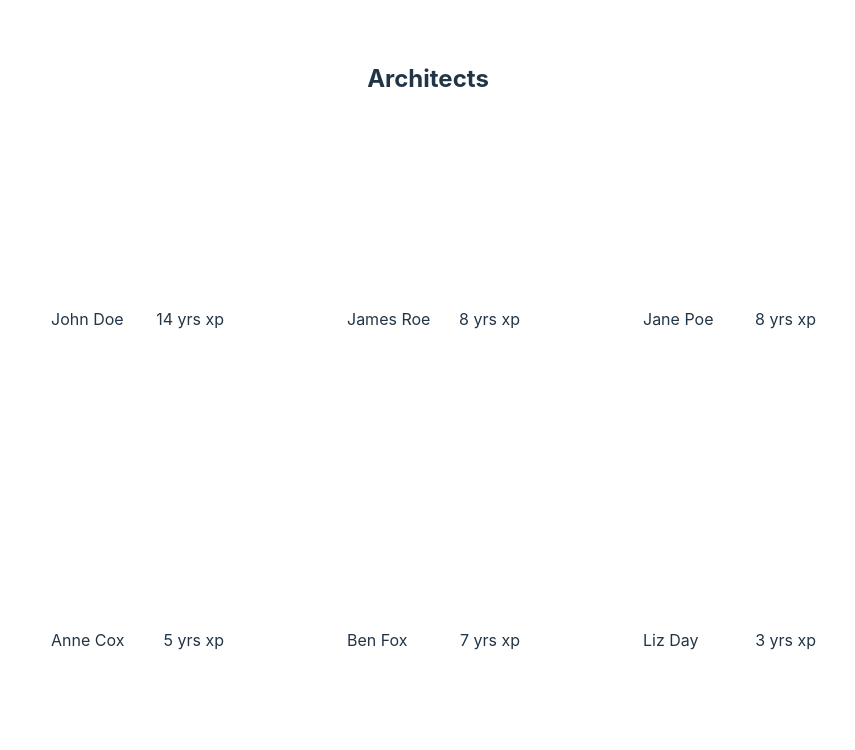
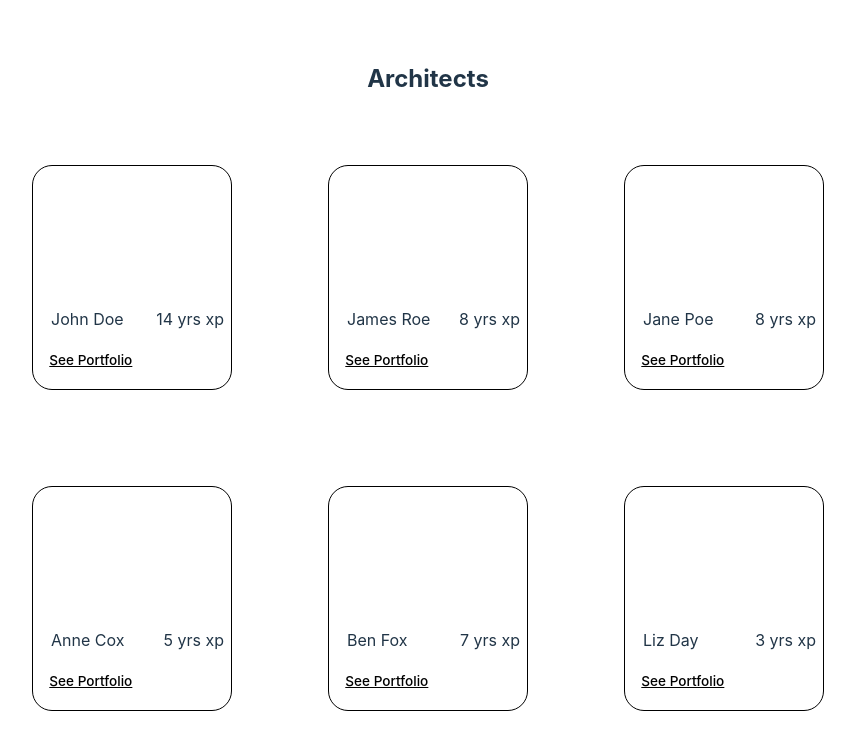
Before and after one commit to AceDeck10/ArchCatalogue, a Svelte app: page / in a window 1280 px wide. Shown: the top 750 px of the page, without its empty margins (212-1067 px from the left). Built offline with nearby package versions, Linux system fonts and the light colour scheme.

Commit message:
Improved light mode look

```diff
--- a/src/Home.svelte
+++ b/src/Home.svelte
@@ -139,6 +139,17 @@
     color: darkgrey;
 }
 
+@media (prefers-color-scheme: light) {
+  .profile-card {
+    border: 1px solid black;
+  }
+
+  .profile-info a {
+    color: black;
+  }
+
+}
+
 /* Extra small devices (phones, 600px and down) */
 @media only screen and (max-width: 600px) {
     .page-content-top {
```
